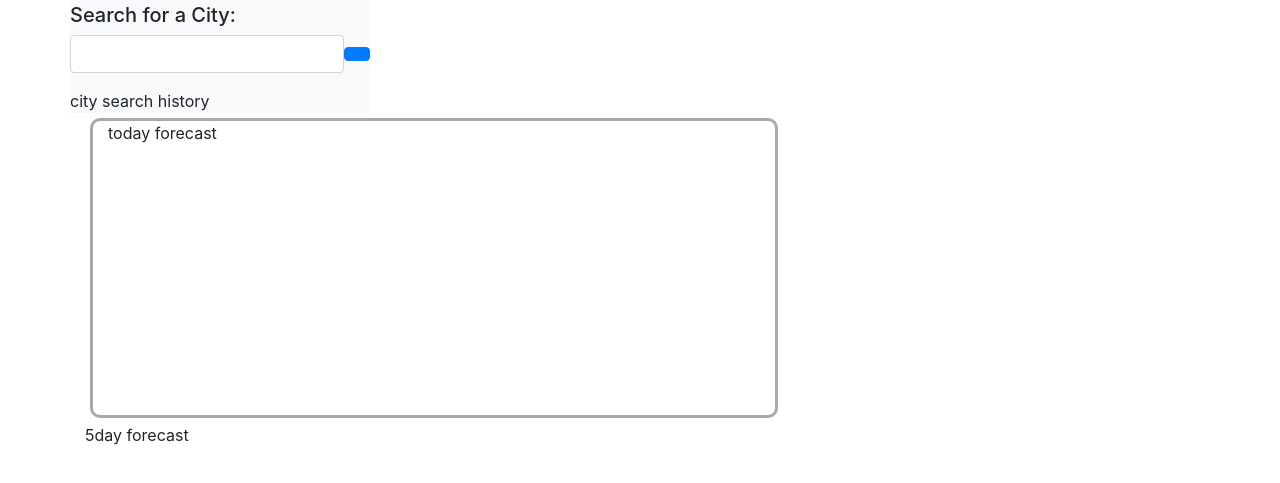
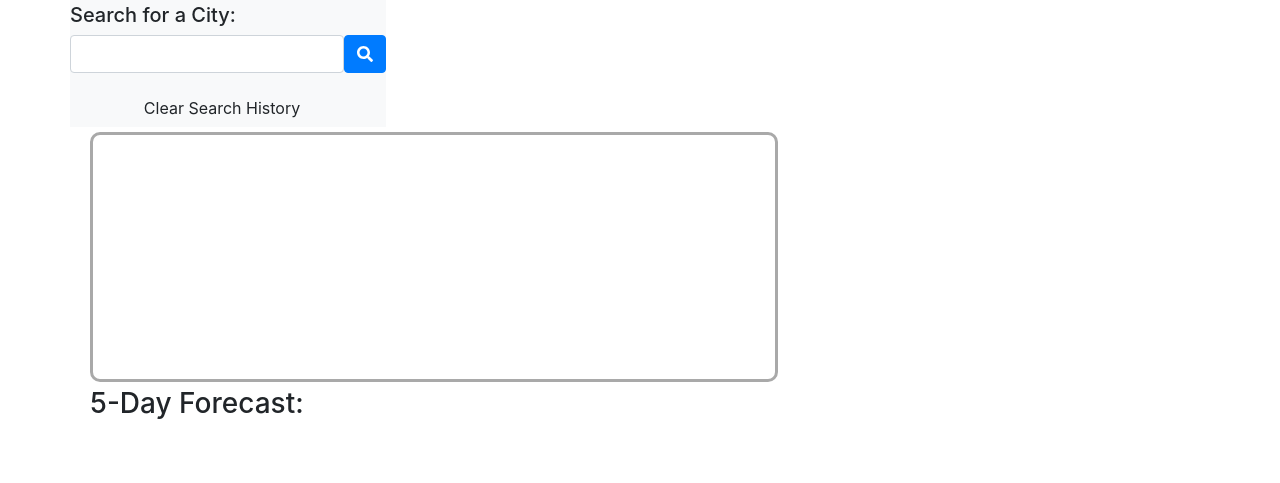
Before and after one commit to SteveBecmpe/ECMPE-Weather-App, a plain HTML site: page index.html in a window 1280 px wide. Shown: the part 51-534 px from the top of the page. Drawn offline with nearby package versions, Linux system fonts and the light colour scheme.

Commit message:
fixed issue with title 5day forecast disappearing during data render

```diff
--- a/index.html
+++ b/index.html
@@ -5,7 +5,8 @@
 <head>
     <meta charset="UTF-8">
     <meta name="viewport" content="width=device-width, initial-scale=1.0">
-    <!--BootStrap Link-->
+    <!--Script Link's-->
+    <script src="https://use.fontawesome.com/releases/v5.15.1/js/all.js" data-auto-replace-svg="nest"></script>
     <link rel="stylesheet" href="https://cdn.jsdelivr.net/npm/bootstrap@4.5.3/dist/css/bootstrap.min.css"
         integrity="sha384-TX8t27EcRE3e/ihU7zmQxVncDAy5uIKz4rEkgIXeMed4M0jlfIDPvg6uqKI2xXr2" crossorigin="anonymous">
     <script src="https://code.jquery.com/jquery-3.5.1.slim.min.js"
@@ -34,12 +35,13 @@
                     <button class="btn btn-primary" id="searchButtonGo"><i class="fa fa-search"></i></button>
                 </div>
                 <!-- previous city searches -->
-                <ul class="list-group history">city search history</ul>
+                <ul class="list-group history" id="StartSearchHistory"></ul>
+                <ul class="list-group history btn" id="ClearSearchHistory">Clear Search History</ul>
             </aside>
             <!-- Weather Data -->
             <div class="col-lg-9" id="WeatherDisplay">
-                <div id="today" class="col-md-10 Today-Current">today forecast</div>
-                <div id="5day">5day forecast</div>
+                <div id="today" class="col-md-10 Today-Current"></div>
+                <div id="5day" class="h3">5-Day Forecast:</div>
                 <!-- <div class="row forecast"> -->
                     <!-- <div class="col-md-2 fday">day 1
                         <p>ICON</p>
--- a/script.js
+++ b/script.js
@@ -59,7 +59,11 @@ function SearchWeather(city) {
             let CUVI = $("<p>").addClass("UV-Index").text("UV Index: " + Cresponse.daily[0].uvi);
             $("#today").append(cityDate, temp, humidity, windspeed, CUVI);//, "<hr>"
 
-            $("#5day").append('<div class="row forecast"></div>');//, "<hr>"
+            // $("#5day").append('<div class="row forecast h5"></div>');//, "<hr>"
+            // $(".forecast").html("");
+            // $("#5day").empty();
+            $("#5day").html("").text("5-Day Forecast:");
+            $("#5day").append('<div class="row forecast h5"></div>');//, "<hr>"
 
             for (let i = 1; i < 6; i++) {
                 //render 5 day forcast day by day.. forcast day render call
@@ -72,7 +76,7 @@ function SearchWeather(city) {
                 // let Ctemp = $("<p>").text("Temperature High/Low : " + Cresponse.daily[i].temp.max + "°F / " + Cresponse.daily[i].temp.min + "°F");
                 // let Chumidity = $("<p>").text("Humidity: " + Cresponse.daily[i].humidity + "%");
 
-                $(".forecast").append(' <div class="col-md-2 fday">' + CTodaysDate.toLocaleDateString("en-US") + '<p>icon</p><p>' + "Temperature High/Low : " + Cresponse.daily[i].temp.max + "°F / " + Cresponse.daily[i].temp.min + "°F" + '</p><p>' + Cresponse.daily[i].humidity + "%" + '</p></div>');//, "<hr>"
+                $(".forecast").append(' <div class="col-md-2 fday h6">' + CTodaysDate.toLocaleDateString("en-US") + '<p class="h6">icon</p><p>' + "Temp: " + Cresponse.daily[i].temp.max + "°F"+ '</p><p class="h6">' + Cresponse.daily[i].humidity + "%" + '</p></div>');//, "<hr>"
 
 
 
--- a/style.css
+++ b/style.css
@@ -15,7 +15,7 @@ header{
     border-style: solid;
     border-color: darkgray;
     margin: 5px;
-    height: 300px;
+    height: 250px;
 }
 
 .fday {
@@ -26,3 +26,7 @@ header{
     background-color: rgb(9, 146, 209);
 
 }
+
+.h3 {
+    padding-left: 5px;
+}
```
